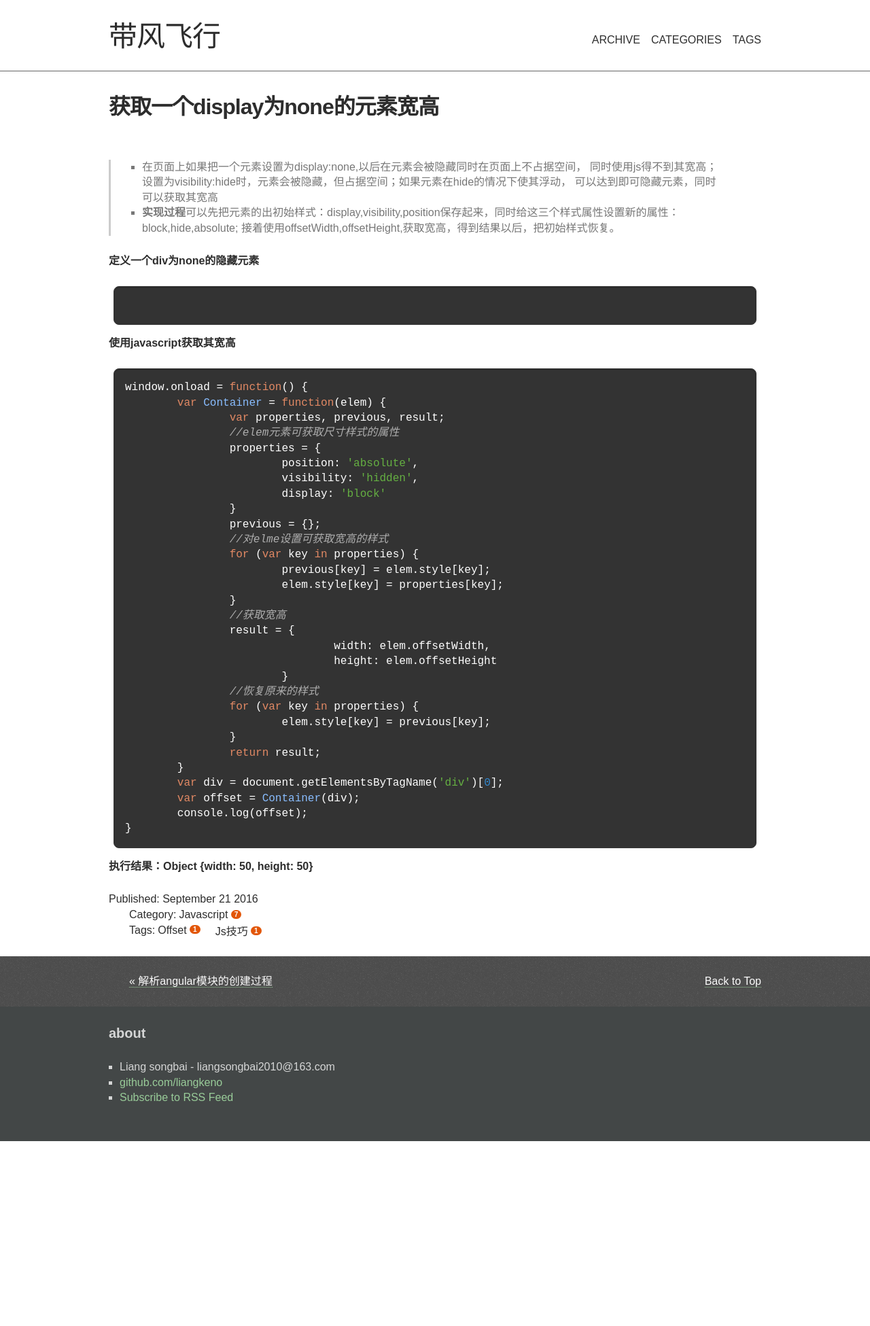
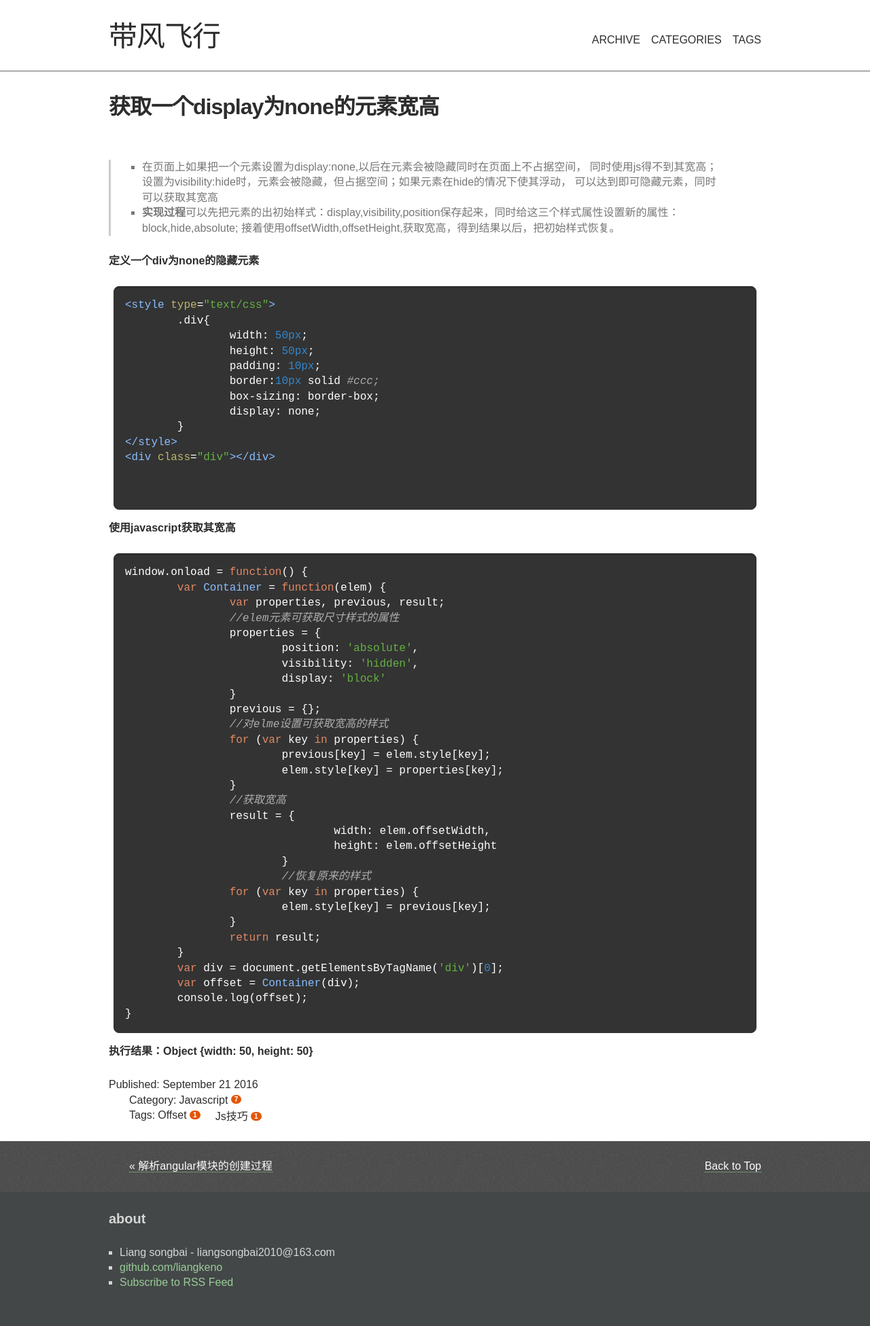
Before and after one commit to liangkeno/liangkeno.github.io, a Jekyll site: the page built from _posts/2016-09-21-get-hide-elem-width.md, in a window 1280 px wide. Shown: the whole page at 68% size. Built offline with Jekyll 4.4.1, drawn with Linux system fonts in a browser that asks for light colours; before the commit the page ends 1679 px from its top, so only the background shows below that.

Commit message:
update hide elem attr

```diff
--- a/_posts/2016-09-21-get-hide-elem-width.md
+++ b/_posts/2016-09-21-get-hide-elem-width.md
@@ -16,7 +16,7 @@ tags : [offset, js技巧]
 
 **定义一个div为none的隐藏元素**
 <pre>
-<style type="text/css">
+<p>&lt;style type=&quot;text/css&quot;&gt;
 	.div{
 		width: 50px;
 		height: 50px;
@@ -25,7 +25,8 @@ tags : [offset, js技巧]
 		box-sizing: border-box;
 		display: none;
 	}
-</style>
+&lt;/style&gt;
+&lt;div class=&quot;div&quot;&gt;&lt;/div&gt;</p>
 </pre>
 
 **使用javascript获取其宽高**
@@ -51,7 +52,7 @@ window.onload = function() {
 				width: elem.offsetWidth,
 				height: elem.offsetHeight
 			}
-		//恢复原来的样式
+			//恢复原来的样式
 		for (var key in properties) {
 			elem.style[key] = previous[key];
 		}
```
